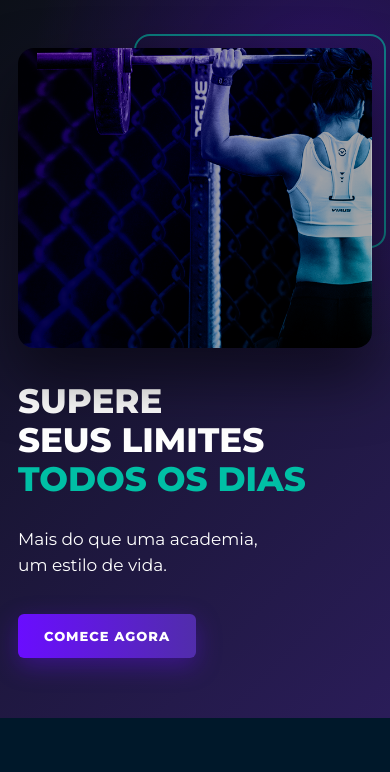
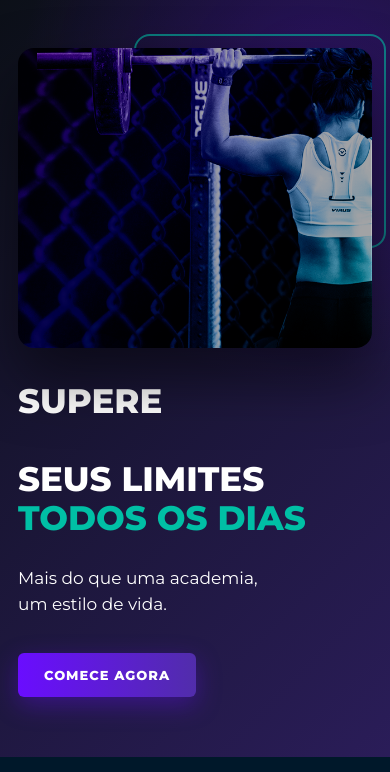
Before and after one commit to newfityprojeto-stack/NEWFITacademia, a plain HTML site: page index.html in a window 390 px wide. Shown: the part 72-844 px from the top of the page. Drawn offline with Linux system fonts and the light colour scheme.

Commit message:
Add files via upload

```diff
--- a/index.html
+++ b/index.html
@@ -59,7 +59,7 @@
   <section class="hero" id="hero">
     <div class="container">
       <div class="hero-text">
-        <h1 class="hero-title">SUPERE <br class="quebra-mobile">SEUS LIMITES<span class="line-accent"> <br>TODOS OS DIAS</span></h1>
+        <h1 class="hero-title">SUPERE <br class="quebra-mobile"><br>SEUS LIMITES<span class="line-accent"> <br>TODOS OS DIAS</span></h1>
         <p class="desc">Mais do que uma academia,<br> um estilo de vida.</p>
         <a class="btn btn-primary" href="checkout.html?plano=Seja+Membro">COMECE AGORA</a>
       </div>
```
